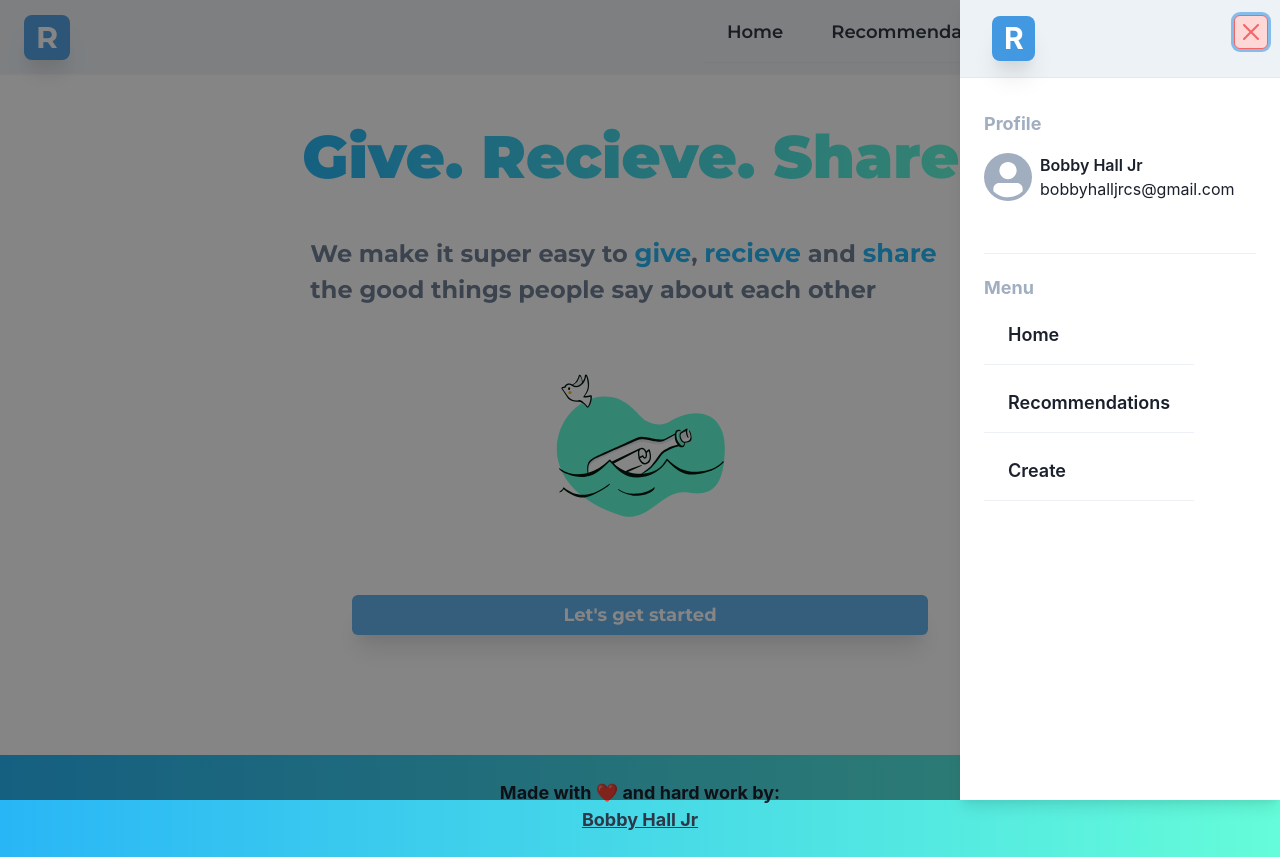
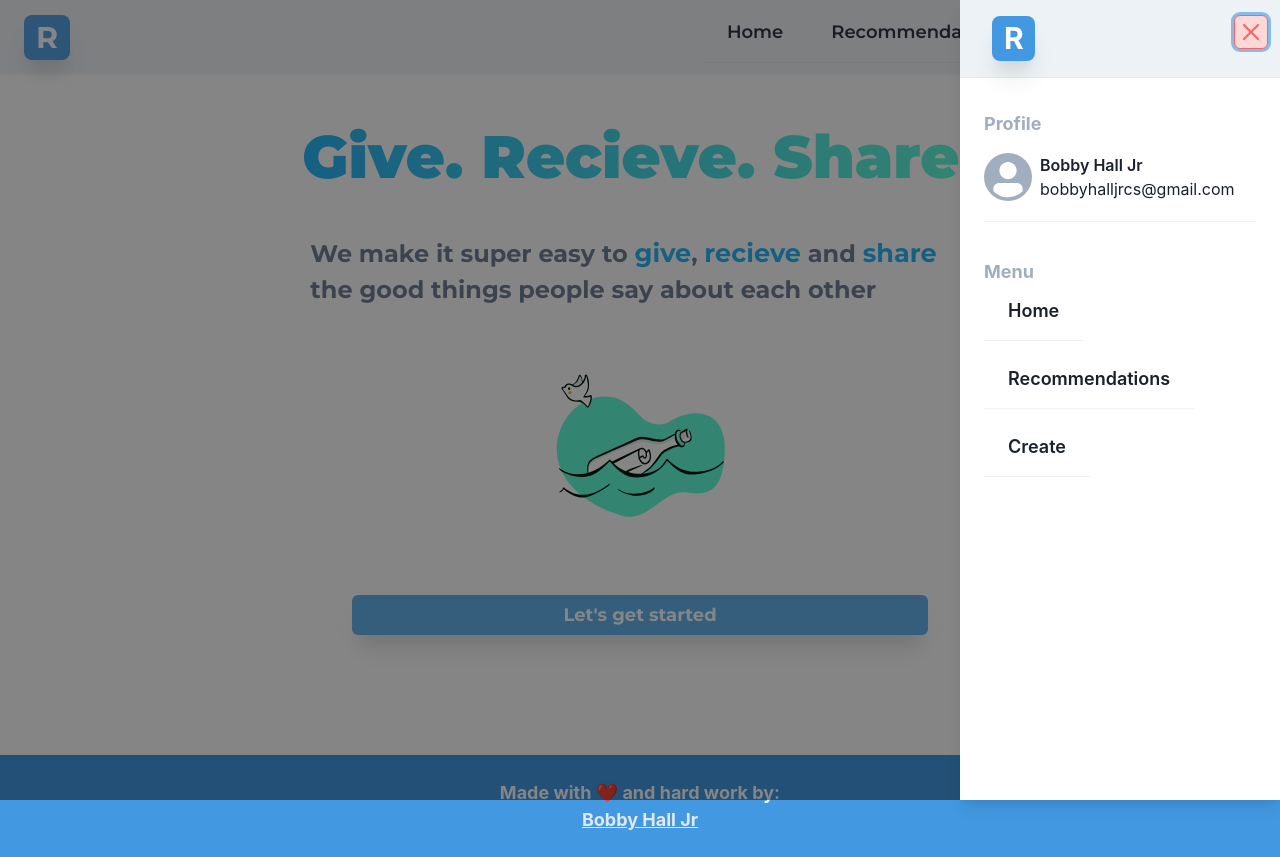
Before and after one commit to bigdatasciencegroup/recommend-app, a Next.js app: page / in a window 1280 px wide. Both pictures are taken after a click on the button 1218 px from the left and 37 px from the top of the page. Built offline with nearby package versions, Linux system fonts and the light colour scheme.

Commit message:
added more styles and components

```diff
--- a/components/buttons/outlineButton.js
+++ b/components/buttons/outlineButton.js
@@ -13,6 +13,7 @@ export default function OutlineButton({ text, href, as, callback }) {
             fontWeight="bold"
             fontSize="lg"
             boxShadow="xl"
+            borderRadius="xl"
             py="1.5rem"
             w="full"
             // leftIcon={<ArrowBackIcon />}
--- a/components/buttons/solidButton.js
+++ b/components/buttons/solidButton.js
@@ -14,6 +14,7 @@ export default function SolidButton({ text, href, as, callback }) {
             fontSize="lg"
             color="white"
             py="1.5rem"
+            borderRadius="xl"
             w="full"
             // rightIcon={<ArrowFowardIcon />}
           >
--- a/components/footer/index.js
+++ b/components/footer/index.js
@@ -5,21 +5,21 @@ export default function Footer() {
     <Box
       mt="24"
       bg="#64FCD9"
-      bgGradient="linear(to-r, #29B6F6,#64FCD9)"
+      bg="blue.400"
       fontWeight="bold"
       p="6"
       fontSize="lg"
+      color="white"
       display="flex"
       justifyContent="center"
       textAlign="center"
       alignItems="center"
-      color="gray.800"
       margin="6rem auto 0 auto"
     >
       <footer>
         Made with <span> ❤️ </span> and hard work by: <br />
         <ChakraLink
-          color="gray.700"
+          color="gray.200"
           textDecoration="underline"
           href="https://bobbybytez.io"
         >
--- a/components/navbar/index.js
+++ b/components/navbar/index.js
@@ -195,7 +195,7 @@ const Navbar = (props) => {
                 flexDirection="column"
                 justifyContent="center"
                 mt="2"
-                mb="12"
+                mb="4"
               >
                 <Text fontSize="lg" mb="4" color="gray.400" fontWeight="700">
                   Profile
@@ -220,20 +220,20 @@ const Navbar = (props) => {
                   </Box>
                 </Box>
               </Box>
-
               <Divider />
 
-              <Text
-                fontSize="lg"
-                pt="4"
-                mb="2"
-                color="gray.400"
-                fontWeight="700"
-              >
+              <Text fontSize="lg" pt="8" color="gray.400" fontWeight="700">
                 Menu
               </Text>
-              <UnorderedList _activeLink="blue.300" listStyleType="none">
-                <ListItem py="2">
+              <UnorderedList
+                d="flex"
+                justifyContent="center"
+                alignItems="flex-start"
+                flexDirection="column"
+                _activeLink="blue.300"
+                listStyleType="none"
+              >
+                <ListItem pb="2">
                   <Link href="/" as="/">
                     <a>
                       <MenuItems>Home</MenuItems>
```
Also changed, not shown: components/heading/customHeading.js (added, +20 -0 lines), components/heading/h1.js (deleted, +0 -13 lines), pages/recommendation/[id].js (+12 -16 lines), pages/recommendation/create.js (+7 -2 lines), pages/recommendation/share/[id].js (+7 -12 lines).
